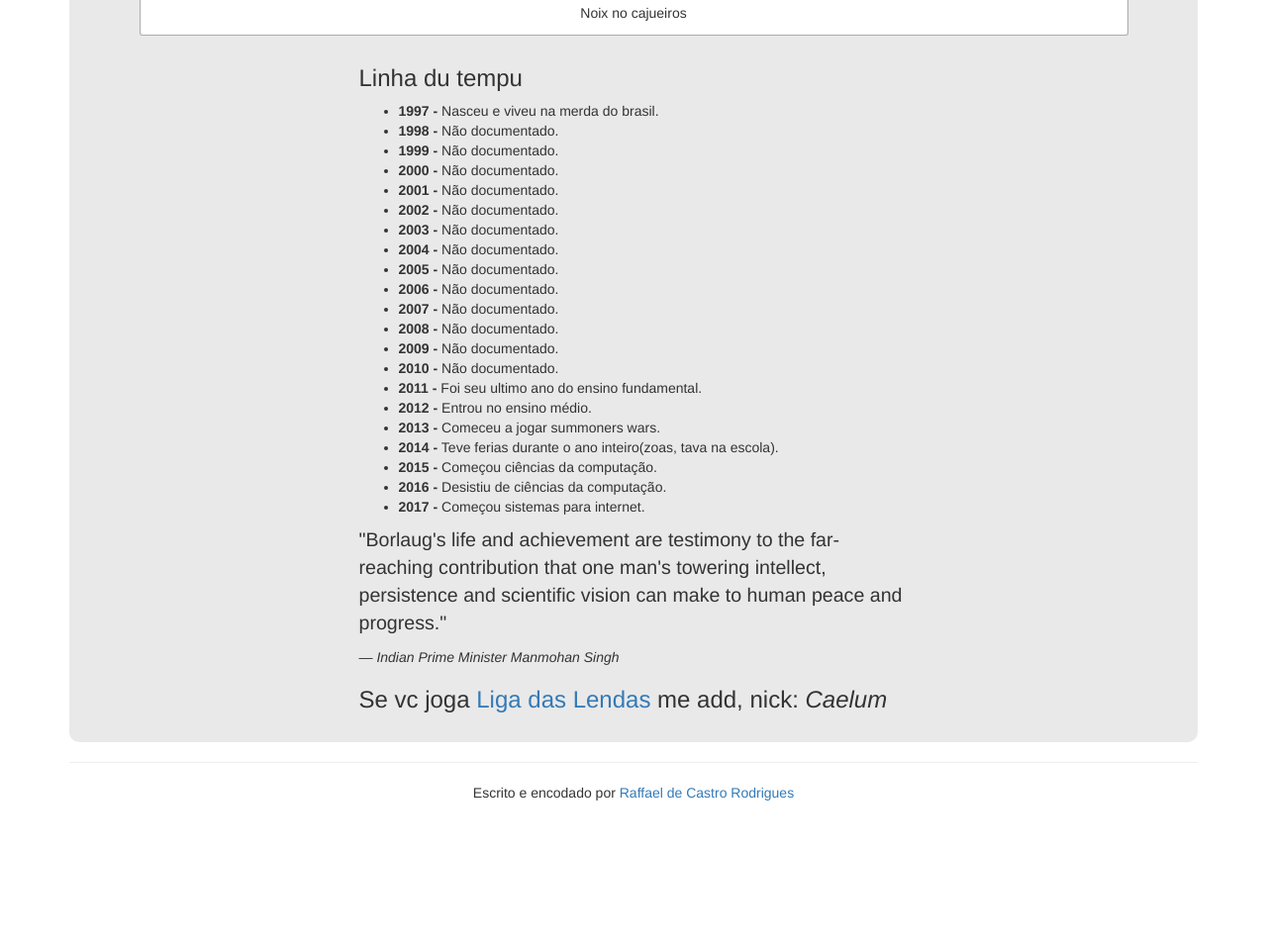
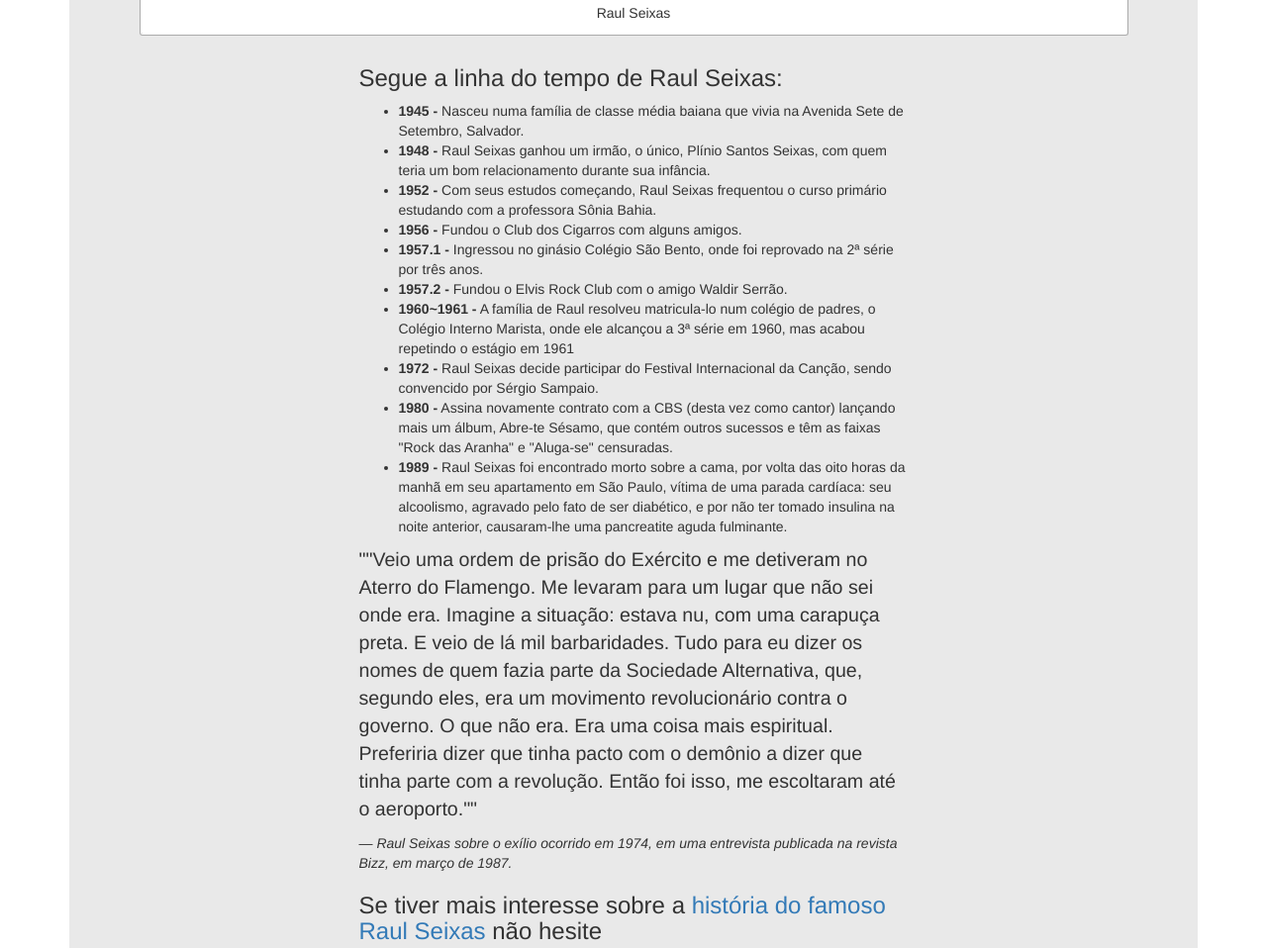
Before and after one commit to rraffael/TributePage, a plain HTML site: page index.html in a window 1280 px wide. Shown: the part 988-1946 px from the top of the page at 99% size. Before the commit the page ends 1809 px from the top, so only its background shows below. Drawn offline with nearby package versions, Linux system fonts and the light colour scheme.

Commit message:
PaginaRaulSeixas

```diff
--- a/index.html
+++ b/index.html
@@ -4,46 +4,35 @@
 			<meta charset = "Utf-8">
 			<link href = "ptributo.css" rel = "stylesheet" type = "text/css">
 			<link href="https://maxcdn.bootstrapcdn.com/bootstrap/3.3.7/css/bootstrap.min.css" rel="stylesheet">
-			<title>Página de Tributo</title>
+			<title>Página de Tributo de Raul Seixas</title>
 		</head>
 		<body>
 			<div class="container">
 				<div class="f-fundo">
-					<p class="text-center" id="nome-do-tributado"> Raffael de Castro Rodrigues</p><br>
-					<h2 class="text-center italic">The main kled</h2>
+					<p class="text-center" id="nome-do-tributado"> Raul Santos Seixas</p><br>
+					<h2 class="text-center italic">Cantor e compositor brasileiro</h2>
 						<div class='f-imagem'>
-							<img class='img-responsive' src="https://scontent.fssa1-1.fna.fbcdn.net/v/t1.0-0/p206x206/10365846_722266537827304_4393493355718000525_n.jpg?oh=b2fd1636f6a46db81b27042ba16b3c64&oe=59C27B5D"></img>
-							<p id="legenda">Noix no cajueiros</p>
+							<img class='img-responsive' src="https://upload.wikimedia.org/wikipedia/pt/thumb/3/39/Raul-seixas.jpg/220px-Raul-seixas.jpg"></img>
+							<p id="legenda">Raul Seixas</p>
 						</div>
 
 						<div class='f-conteudo'>
-							<h3>Linha du tempu</h3>
+							<h3>Segue a linha do tempo de Raul Seixas:</h3>
 							<ul>
-								<li><span class="negrito">1997 -</span> Nasceu e viveu na merda do brasil.</li>
-								<li><span class="negrito">1998 -</span> Não documentado.</li>
-								<li><span class="negrito">1999 -</span> Não documentado.</li>
-								<li><span class="negrito">2000 -</span> Não documentado.</li>
-								<li><span class="negrito">2001 -</span> Não documentado.</li>
-								<li><span class="negrito">2002 -</span> Não documentado.</li>
-								<li><span class="negrito">2003 -</span> Não documentado.</li>
-								<li><span class="negrito">2004 -</span> Não documentado.</li>
-								<li><span class="negrito">2005 -</span> Não documentado.</li>
-								<li><span class="negrito">2006 -</span> Não documentado.</li>
-								<li><span class="negrito">2007 -</span> Não documentado.</li>
-								<li><span class="negrito">2008 -</span> Não documentado.</li>
-								<li><span class="negrito">2009 -</span> Não documentado.</li>
-								<li><span class="negrito">2010 -</span> Não documentado.</li>
-								<li><span class="negrito">2011 -</span> Foi seu ultimo ano do ensino fundamental.</li>
-								<li><span class="negrito">2012 -</span> Entrou no ensino médio.</li>
-								<li><span class="negrito">2013 -</span> Comeceu a jogar summoners wars.</li>
-								<li><span class="negrito">2014 -</span> Teve ferias durante o ano inteiro(zoas, tava na escola).</li>
-								<li><span class="negrito">2015 -</span> Começou ciências da computação.</li>
-								<li><span class="negrito">2016 -</span> Desistiu de ciências da computação.</li>
-								<li><span class="negrito">2017 -</span> Começou sistemas para internet.</li>
+								<li><span class="negrito">1945 -</span> Nasceu numa família de classe média baiana que vivia na Avenida Sete de Setembro, Salvador.</li>
+								<li><span class="negrito">1948 -</span> Raul Seixas ganhou um irmão, o único, Plínio Santos Seixas, com quem teria um bom relacionamento durante sua infância.</li>
+								<li><span class="negrito">1952 -</span> Com seus estudos começando, Raul Seixas frequentou o curso primário estudando com a professora Sônia Bahia.</li>
+								<li><span class="negrito">1956 -</span> Fundou o Club dos Cigarros com alguns amigos.</li>
+								<li><span class="negrito">1957.1 -</span> Ingressou no ginásio Colégio São Bento, onde foi reprovado na 2ª série por três anos.</li>
+								<li><span class="negrito">1957.2 -</span> Fundou o Elvis Rock Club com o amigo Waldir Serrão.</li>
+								<li><span class="negrito">1960~1961 -</span> A família de Raul resolveu matricula-lo num colégio de padres, o Colégio Interno Marista, onde ele alcançou a 3ª série em 1960, mas acabou repetindo o estágio em 1961</li>
+								<li><span class="negrito">1972 -</span> Raul Seixas decide participar do Festival Internacional da Canção, sendo convencido por Sérgio Sampaio.</li>
+								<li><span class="negrito">1980 -</span> Assina novamente contrato com a CBS (desta vez como cantor) lançando mais um álbum, Abre-te Sésamo, que contém outros sucessos e têm as faixas "Rock das Aranha" e "Aluga-se" censuradas.</li>
+								<li><span class="negrito">1989 -</span> Raul Seixas foi encontrado morto sobre a cama, por volta das oito horas da manhã em seu apartamento em São Paulo, vítima de uma parada cardíaca: seu alcoolismo, agravado pelo fato de ser diabético, e por não ter tomado insulina na noite anterior, causaram-lhe uma pancreatite aguda fulminante.</li>
 							</ul>
-							<p id="citacao">"Borlaug's life and achievement are testimony to the far-reaching contribution that one man's towering intellect, persistence and scientific vision can make to human peace and progress."</p>
-							<cite>&mdash; Indian Prime Minister Manmohan Singh</cite>
-							<h3>Se vc joga <a href="http://br.leagueoflegends.com/">Liga das Lendas</a> me add, nick: <i>Caelum</i></h3>
+							<p id="citacao">""Veio uma ordem de prisão do Exército e me detiveram no Aterro do Flamengo. Me levaram para um lugar que não sei onde era. Imagine a situação: estava nu, com uma carapuça preta. E veio de lá mil barbaridades. Tudo para eu dizer os nomes de quem fazia parte da Sociedade Alternativa, que, segundo eles, era um movimento revolucionário contra o governo. O que não era. Era uma coisa mais espiritual. Preferiria dizer que tinha pacto com o demônio a dizer que tinha parte com a revolução. Então foi isso, me escoltaram até o aeroporto.""</p>
+							<cite>&mdash; Raul Seixas sobre o exílio ocorrido em 1974, em uma entrevista publicada na revista Bizz, em março de 1987.</cite>
+							<h3>Se tiver mais interesse sobre a <a href="https://pt.wikipedia.org/wiki/Raul_Seixas#Biografia" target="_blank">história do famoso Raul Seixas</a> não hesite</h3>
 							<br>
 						</div>
 				</div>
```
